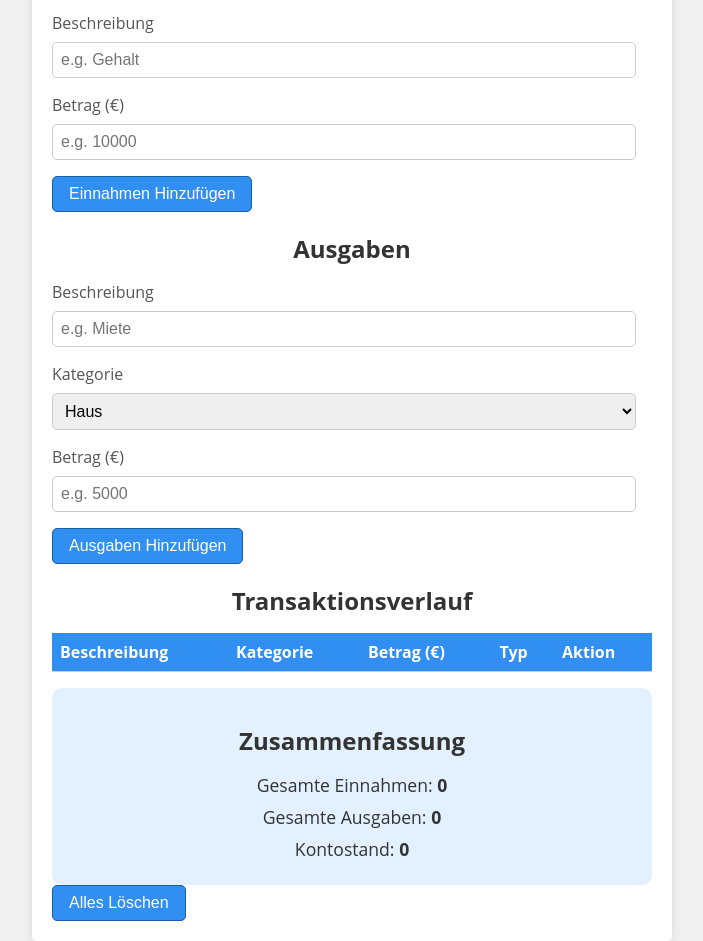
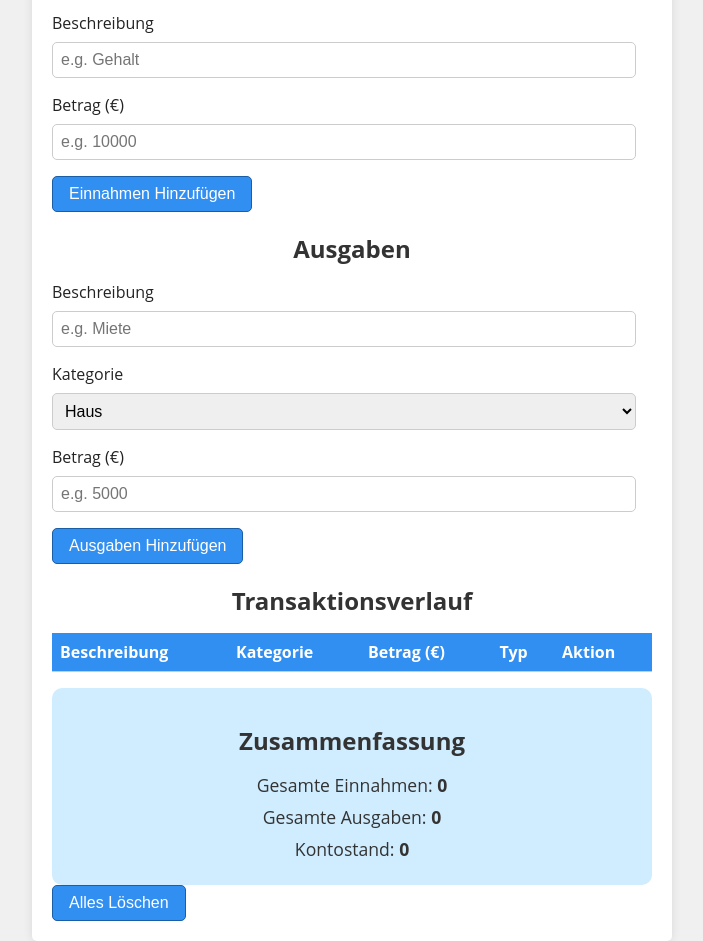
Before and after one commit to ChAl76/ausgaben-tracker, a plain HTML site: page index.html in a window 1280 px wide. Shown: the whole page, without its empty margins (288-991 px from the left). Drawn offline with Linux system fonts and the light colour scheme.

Commit message:
update input group label color and summary background color

```diff
--- a/styles.css
+++ b/styles.css
@@ -40,7 +40,7 @@ h2 {
 .input-group label {
   display: block;
   margin-bottom: 0.5rem;
-  color: #555;
+  color: #232323;
 }
 
 .input-group input,
@@ -111,7 +111,7 @@ td button:hover {
 
 .summary {
   padding: 1rem;
-  background-color: #e3f0ff;
+  background-color: #d0edff;
   color: #333;
   border-radius: 10px;
   text-align: center;
```
